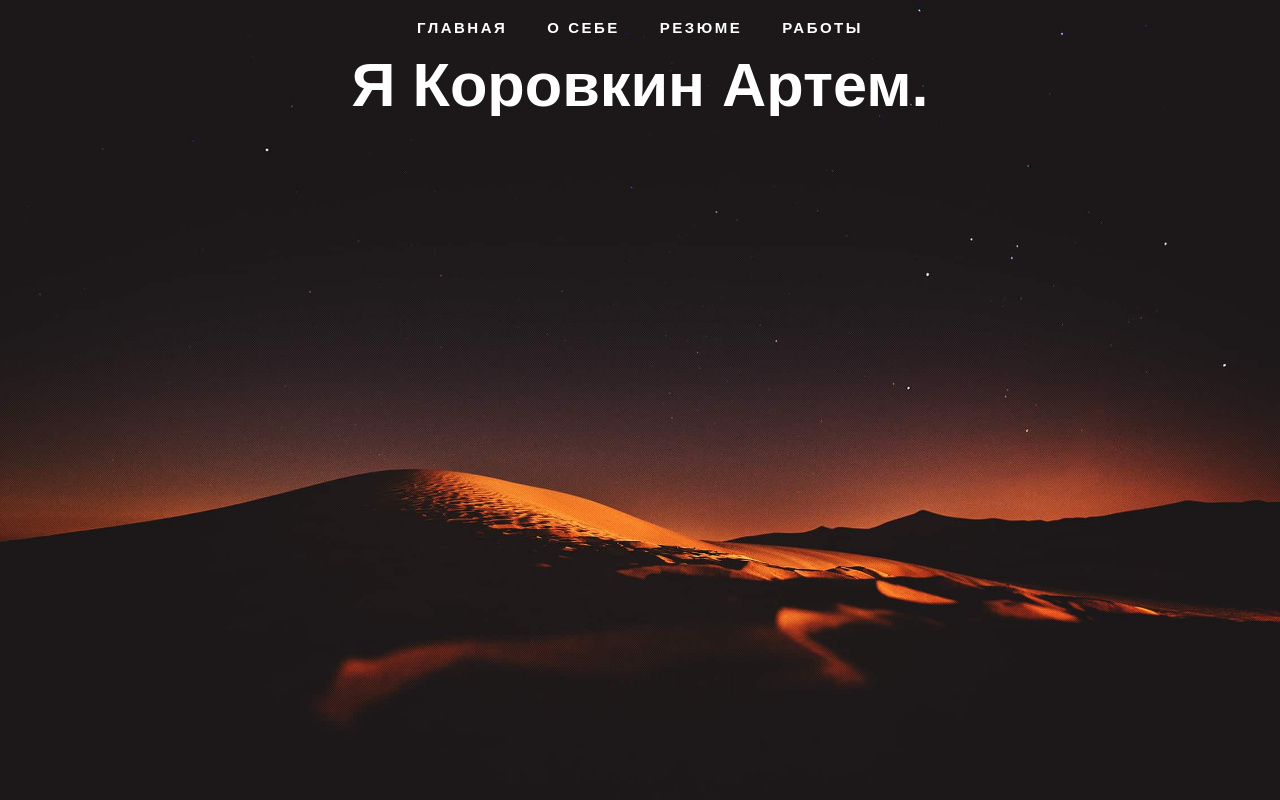
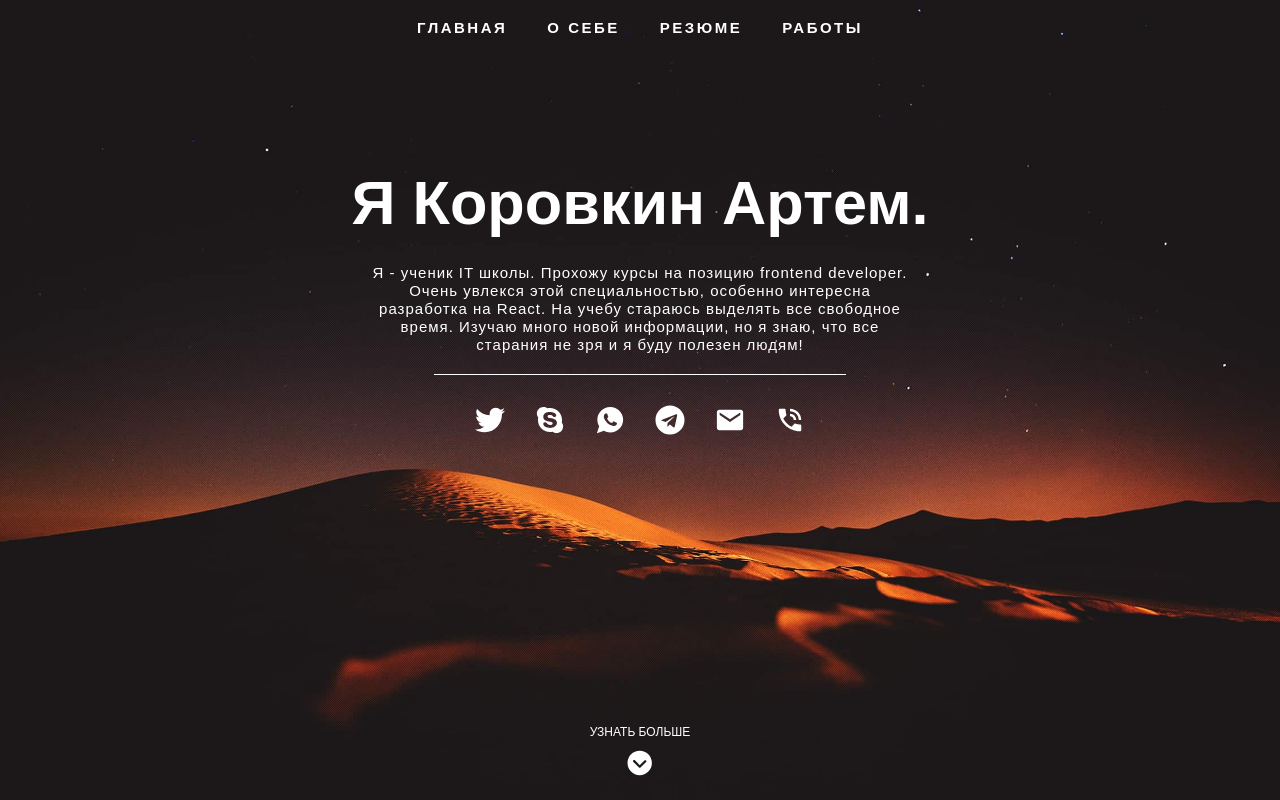
Before and after one commit to ArtemKorovkin/Portfolio, a React (Create React App) app: page / in a window 1280 px wide. Built offline with nearby package versions, Linux system fonts and the light colour scheme.

Commit message:
Section Header is ready, without adaptive

```diff
--- a/package.json
+++ b/package.json
@@ -34,6 +34,7 @@
   },
   "devDependencies": {
     "node-sass": "^4.13.1",
+    "react-icons": "^3.9.0",
     "rfs": "^9.0.2"
   }
 }
--- a/src/components/Header/Body/Body.jsx
+++ b/src/components/Header/Body/Body.jsx
@@ -1,12 +1,15 @@
 import React from 'react'
-import style from './body.module.scss'
+import s from './body.module.scss'
 import Social from './Social/Social'
+import Btn from '../Button/Button'
 
 const Body = (props) => {
   return (
-      <div className={style.body}>
-        <h1 className={style.title}>Я Коровкин Артем.</h1>
-        <p className={style.text}></p>
+      <div className={s.body}>
+        <h1 className={s.title}>Я Коровкин Артем.</h1>
+        <p className={s.text}>
+          Я - ученик IT школы. Прохожу курсы на позицию frontend developer. Очень увлекся этой специальностью, особенно интересна разработка на React. На учебу стараюсь выделять все свободное время. Изучаю много новой информации, но я знаю, что все старания не зря и я буду полезен людям!
+        </p>
         <Social/>
       </div>
 )
--- a/src/components/Header/Body/Social/Social.jsx
+++ b/src/components/Header/Body/Social/Social.jsx
@@ -1,9 +1,22 @@
 import React from 'react'
-import style from './social.module.scss'
+import s from './social.module.scss'
+import {FaTwitter} from 'react-icons/fa'
+import {FaSkype} from 'react-icons/fa'
+import {IoLogoWhatsapp} from 'react-icons/io'
+import {FaTelegram} from 'react-icons/fa'
+import {IoMdMail} from 'react-icons/io'
+import {MdPhoneInTalk} from 'react-icons/md'
 
-const Social  = (props) => {
+const Social = (props) => {
   return (
-    <div></div>
+      <div className = {s.social}>
+        <a href=''><FaTwitter size='30px'/></a>
+        <a href=''><FaSkype size='30px'/></a>
+        <a href=''><IoLogoWhatsapp size='30px'/></a>
+        <a href=''><FaTelegram size='30px'/></a>
+        <a href=''><IoMdMail size='30px'/></a>
+        <a href=''><MdPhoneInTalk size='30px'/></a>
+      </div>
   )
 }
 
--- a/src/components/Header/Body/Social/social.module.scss
+++ b/src/components/Header/Body/Social/social.module.scss
@@ -0,0 +1,7 @@
+.social{
+  text-align: center;
+  a{
+    color: white;
+    margin: 0 15px;
+  }
+}
--- a/src/components/Header/Body/body.module.scss
+++ b/src/components/Header/Body/body.module.scss
@@ -1,10 +1,32 @@
 @import '../../../Styles/RFS';
 .body{
+  display: flex;
+  flex-direction: column;
+  height: 500px;
+  justify-content: center;
   .title{
     color: white;
     @include font-size(70px);
     font-weight: 800;
     text-align: center;
+    align-self: center;
+    margin-bottom: 30px;
   }
-  .text{}
+  .text{
+    color: white;
+    line-height: 18px;
+    letter-spacing: 1px;
+    max-width: 550px;
+    align-self: center;
+    text-align: center;
+    margin-bottom: 30px;
+    &:after{
+      content: '';
+      display: block;
+      width: 75%;
+      height: 1px;
+      background-color: white;
+      margin: 20px auto 0 auto;
+    }
+  }
 }
--- a/src/components/Header/Button/Button.jsx
+++ b/src/components/Header/Button/Button.jsx
@@ -0,0 +1,14 @@
+import React from 'react'
+import s from './button.module.scss'
+import {IoIosArrowDropdownCircle} from 'react-icons/io'
+
+const Btn  = (props) => {
+  return (
+      <div className={s.btn}>
+        <span><a href=''>узнать больше</a></span>
+        <IoIosArrowDropdownCircle size='30px' color='white' style={{cursor: 'pointer'}}/>
+      </div>
+  )
+}
+
+export default Btn
--- a/src/components/Header/Button/button.module.scss
+++ b/src/components/Header/Button/button.module.scss
@@ -0,0 +1,17 @@
+.btn{
+  position: absolute;
+  left: 50%;
+  transform: translateX(-50%);
+  bottom: 20px;
+  text-align: center;
+  span{
+    display: block;
+    margin-bottom: 10px;
+    a{
+      cursor: pointer;
+      color: white;
+      font-size: 12px;
+      text-transform: uppercase;
+    }
+  }
+}
--- a/src/components/Header/Header.jsx
+++ b/src/components/Header/Header.jsx
@@ -1,15 +1,17 @@
-import React from 'react';
-import '../../Styles/App.scss';
-import style from './header.module.scss'
+import React from 'react'
+import '../../Styles/App.scss'
+import s from './header.module.scss'
 import Navigation from './Navigation/Nav'
 import Body from './Body/Body'
+import Btn from './Button/Button'
 
-const Header = (props) =>{
-  return(
-      <header className={style.header}>
+const Header = (props) => {
+  return (
+      <header className={s.header}>
         <div className="container">
-        <Navigation/>
-        <Body/>
+          <Navigation/>
+          <Body/>
+          <Btn/>
         </div>
       </header>
   )
--- a/src/components/Header/header.module.scss
+++ b/src/components/Header/header.module.scss
@@ -1,4 +1,5 @@
 .header{
+  padding-bottom: 30px;
   min-height: 100vh;
   background-image: url('./header-background.jpg');
   background-repeat: no-repeat;
```
Also changed, not shown: 2 other files (tests, documents, lock files or other folders).
